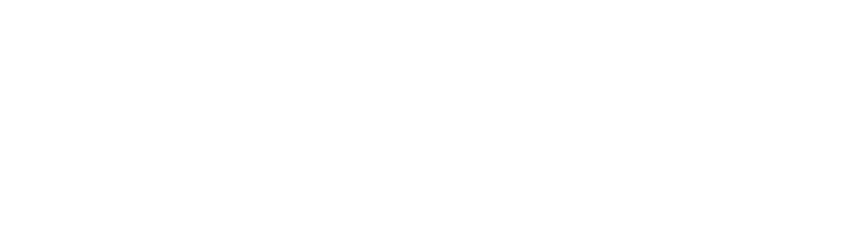
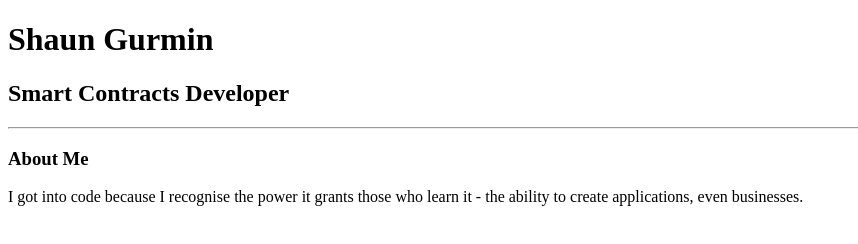
Before and after one commit to ShaunGurmin/Portfolio, a plain HTML site: page index.html in a window 1280 px wide. Shown: the whole page, without its empty margins (0-858 px from the left). Drawn offline with Linux system fonts and the light colour scheme.

Commit message:
First Webpage 1.2

```diff
--- a/index.html
+++ b/index.html
@@ -5,4 +5,19 @@
             Shaun Gurmin
         </title>
     </head>
+    <body>
+        <h1>
+            Shaun Gurmin
+        </h1>
+        <h2>
+            Smart Contracts Developer
+        </h2>
+        <hr />
+        <h3>
+            About Me
+        </h3>
+        <p>
+            I got into code because I recognise the power it grants those who learn it - the ability to create applications, even businesses.
+        </p>
+    </body>
 </html>
```
